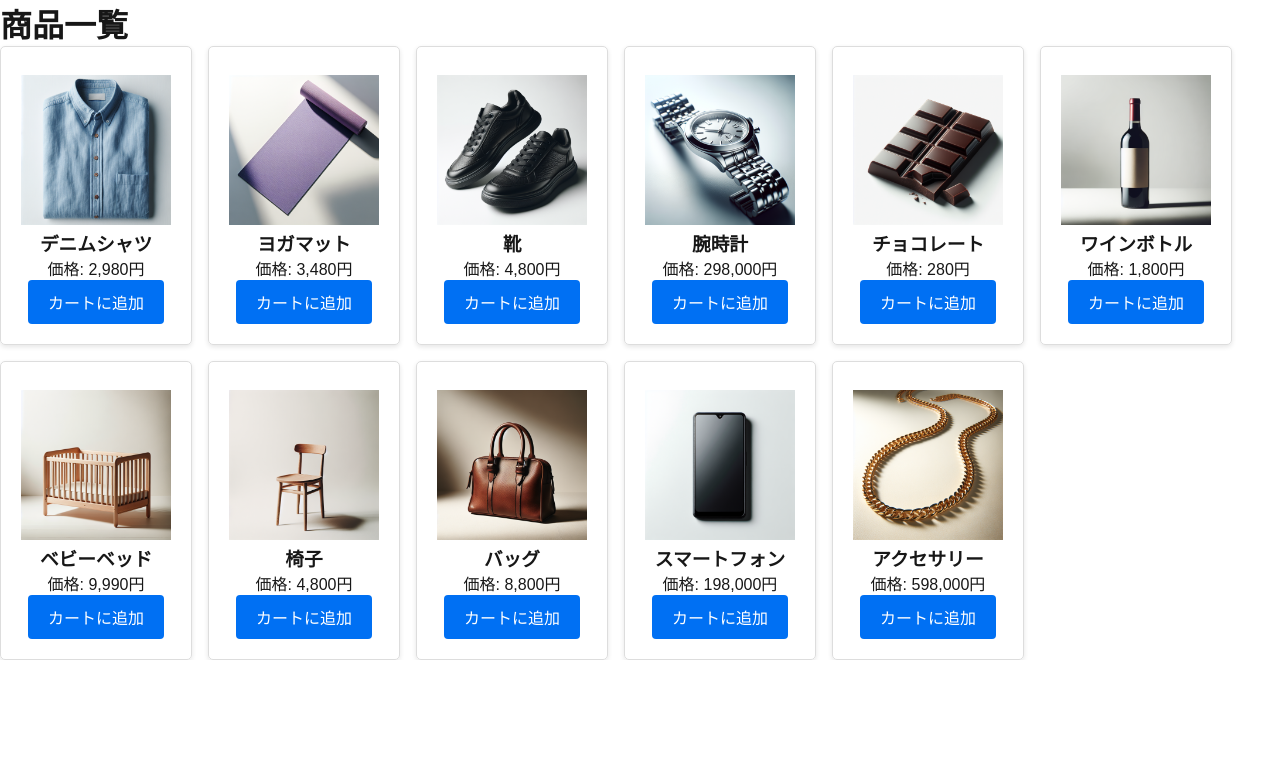
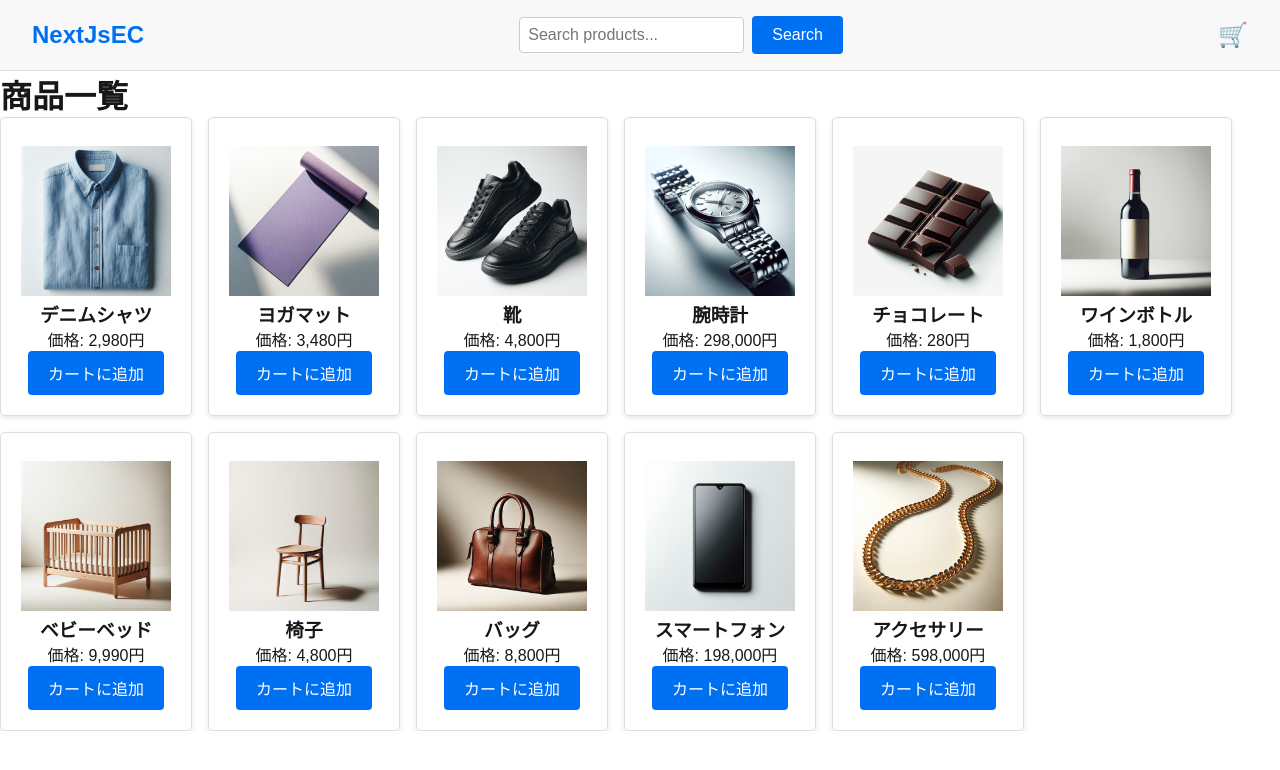
Before and after one commit to gfl-t-kawai/next_app, a Next.js app: page / in a window 1280 px wide. Shown: the top 770 px of the page. Built offline with nearby package versions, Linux system fonts and the light colour scheme.

Commit message:
商品詳細ページ修正

```diff
--- /dev/null
+++ b/src/components/common/TextInput.tsx
@@ -0,0 +1,25 @@
+import React from 'react';
+import styled from 'styled-components';
+
+type TextInputProps = {
+  value: string;
+  onChange: (e: React.ChangeEvent<HTMLInputElement>) => void;
+  placeholder?: string;
+};
+
+export const TextInput: React.FC<TextInputProps> = ({ value, onChange, placeholder }) => {
+  return <StyledInput type="text" value={value} onChange={onChange} placeholder={placeholder} />;
+};
+
+const StyledInput = styled.input`
+  flex: 1;
+  padding: 8px;
+  border: 1px solid #ccc;
+  border-radius: 4px;
+  font-size: 16px;
+
+  &:focus {
+    outline: none;
+    border-color: #0070f3;
+  }
+`;
--- a/src/components/products/ProductDetails.tsx
+++ b/src/components/products/ProductDetails.tsx
@@ -3,6 +3,7 @@ import styled from 'styled-components';
 import { Button } from '@/components/common/Button';
 import { Product } from '../../types/product';
 import { getProductById } from '@/services/productService';
+import { useCart } from '@/hooks/useCart';
 
 type ProductDetailsProps = {
   productId: number;
@@ -12,6 +13,7 @@ export const ProductDetails = ({ productId }: ProductDetailsProps) => {
   const [product, setProduct] = useState<Product | null>(null);
   const [loading, setLoading] = useState(true);
   const [error, setError] = useState<string | null>(null);
+  const { addToCart } = useCart();
 
   useEffect(() => {
     const fetchProduct = async () => {
@@ -31,6 +33,8 @@ export const ProductDetails = ({ productId }: ProductDetailsProps) => {
 
   const handleAddToCart = () => {
     if (product) {
+      const cartItem = { ...product, quantity: 1 };
+      addToCart(cartItem);
       console.log(`Product ${product.id} added to cart`);
     }
   };
--- a/src/components/products/ProductItem.tsx
+++ b/src/components/products/ProductItem.tsx
@@ -16,7 +16,7 @@ export const ProductItem = ({ product, onAddToCart }: ProductItemProps) => {
       <Info>
         <Link href={`/product/${product.id}`}>
           <Image
-            src={product.image}
+            src={product.image ?? "/images/dummy.png"}
             alt={product.name}
             width={150}
             height={150}
--- a/src/pages/_app.tsx
+++ b/src/pages/_app.tsx
@@ -1,6 +1,14 @@
 import "@/styles/globals.css";
 import type { AppProps } from "next/app";
+import { HeaderNavigation } from '@/components/layout/HeaderNavigation';
+import { CartProvider } from '@/hooks/useCart';
+
 
 export default function App({ Component, pageProps }: AppProps) {
-  return <Component {...pageProps} />;
+  return (
+    <CartProvider>
+      <HeaderNavigation />
+      <Component {...pageProps} />
+    </CartProvider>
+  );
 }
--- a/src/pages/index.tsx
+++ b/src/pages/index.tsx
@@ -2,10 +2,11 @@ import { useEffect, useState } from 'react';
 import { getAllProducts } from '@/services/productService';
 import { ProductList } from '@/components/products/ProductList';
 import { Product } from '@/types/product';
+import { useCart } from '@/hooks/useCart';
 
 const HomePage = () => {
   const [products, setProducts] = useState<Product[]>([]);
-  const [cart, setCart] = useState<number[]>([]);
+  const { addToCart } = useCart();
   const [loading, setLoading] = useState(true);
   const [error, setError] = useState<string | null>(null);
 
@@ -26,8 +27,13 @@ const HomePage = () => {
   }, []);
 
   const handleAddToCart = (productId: number) => {
-    setCart((prevCart) => [...prevCart, productId]);
-    alert('カートに追加しました');
+    const product = products.find(p => p.id === productId);
+    console.log('Selected product:', product);
+    if (product) {
+      const cartItem = { ...product, quantity: 1 };
+      addToCart(cartItem);
+      alert('カートに追加しました');
+    }
   };
 
   if (loading) return <p>Loading...</p>;
```
